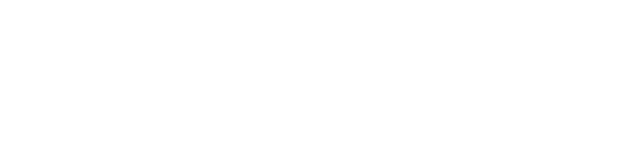
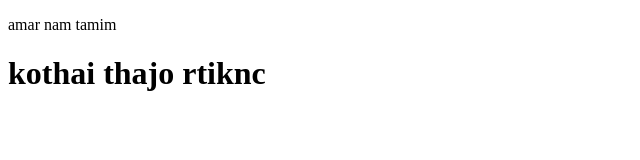
Before and after one commit to srabonti336/my-mango-website, a plain HTML site: page index.html in a window 1280 px wide. Shown: the whole page, without its empty margins (0-640 px from the left). Drawn offline with Linux system fonts and the light colour scheme.

```diff
--- a/index.html
+++ b/index.html
@@ -7,6 +7,8 @@
     <link rel="stylesheet" href="style/tamim.css">
 </head>
 <body>
+    <p> amar nam tamim </p>
+    <h1> kothai thajo rtiknc</h1>
 
 </body>
 </html>
```
